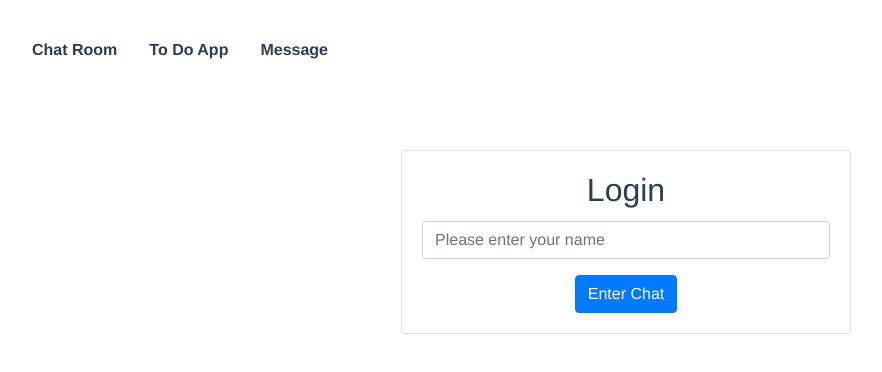
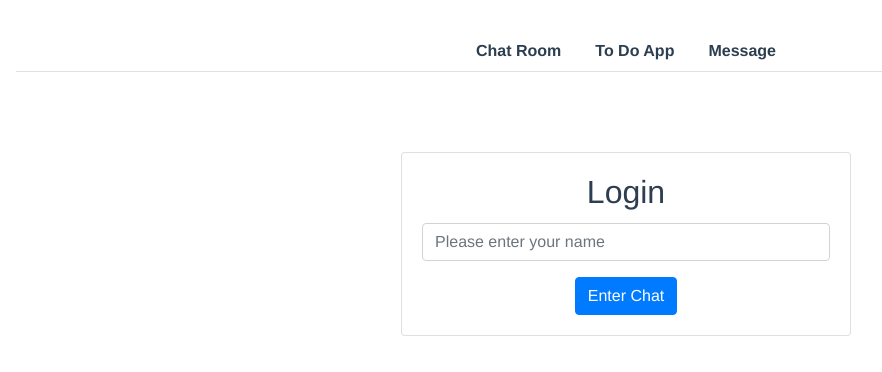
Before and after one commit to PragmaticCoder/rt_chat_server, a Vue app: page / in a window 1280 px wide. Shown: the top 372 px of the page, without its empty margins (14-896 px from the left). Built offline with nearby package versions, Linux system fonts and the light colour scheme.

Commit message:
minor ui navbar tweak

```diff
--- a/src/components/layout/Header.vue
+++ b/src/components/layout/Header.vue
@@ -1,6 +1,6 @@
 <template>
   <div>
-    <b-nav class="header">
+    <b-nav tabs align="center">
       <b-nav-item to="/chatroom">Chat Room</b-nav-item>
       <b-nav-item to="/todo">To Do App</b-nav-item>
       <b-nav-item to="/messages">Message</b-nav-item>
```
